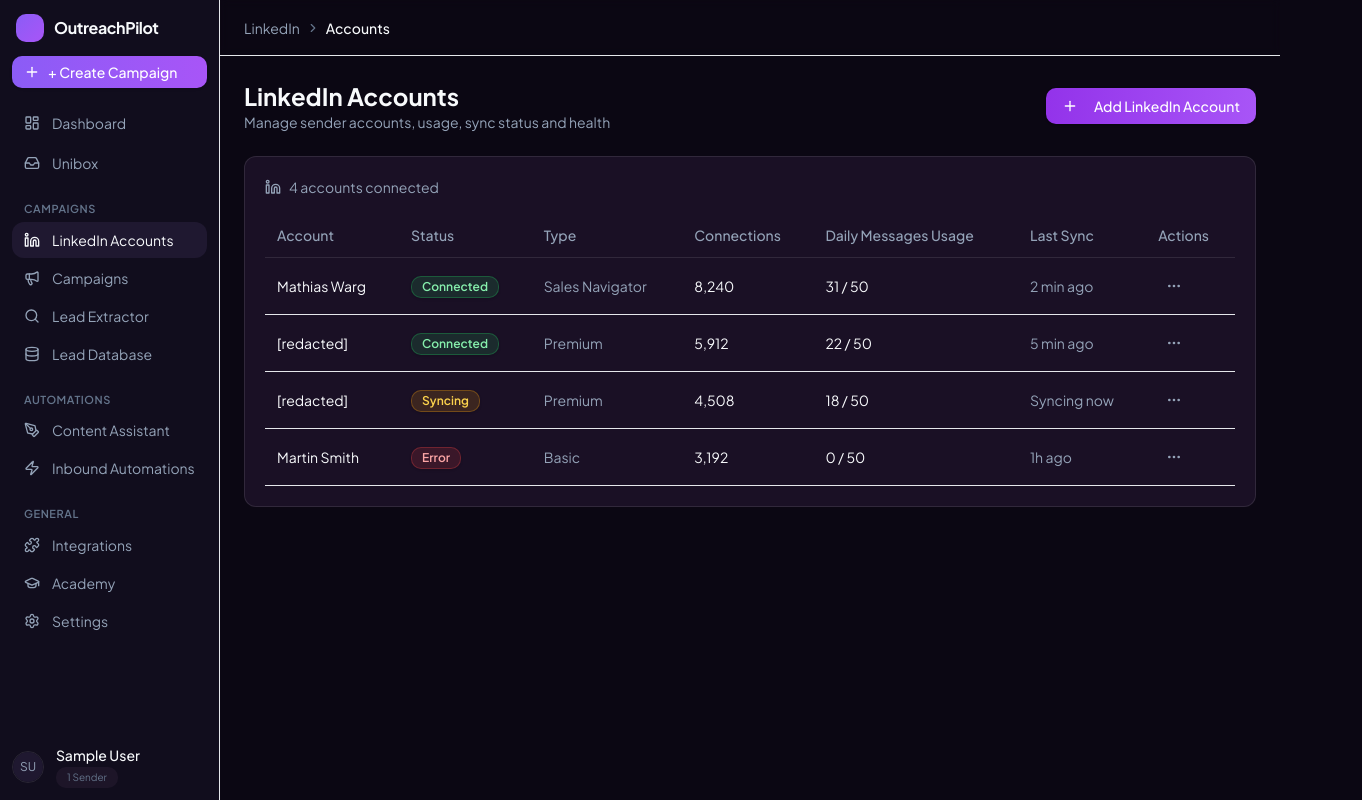
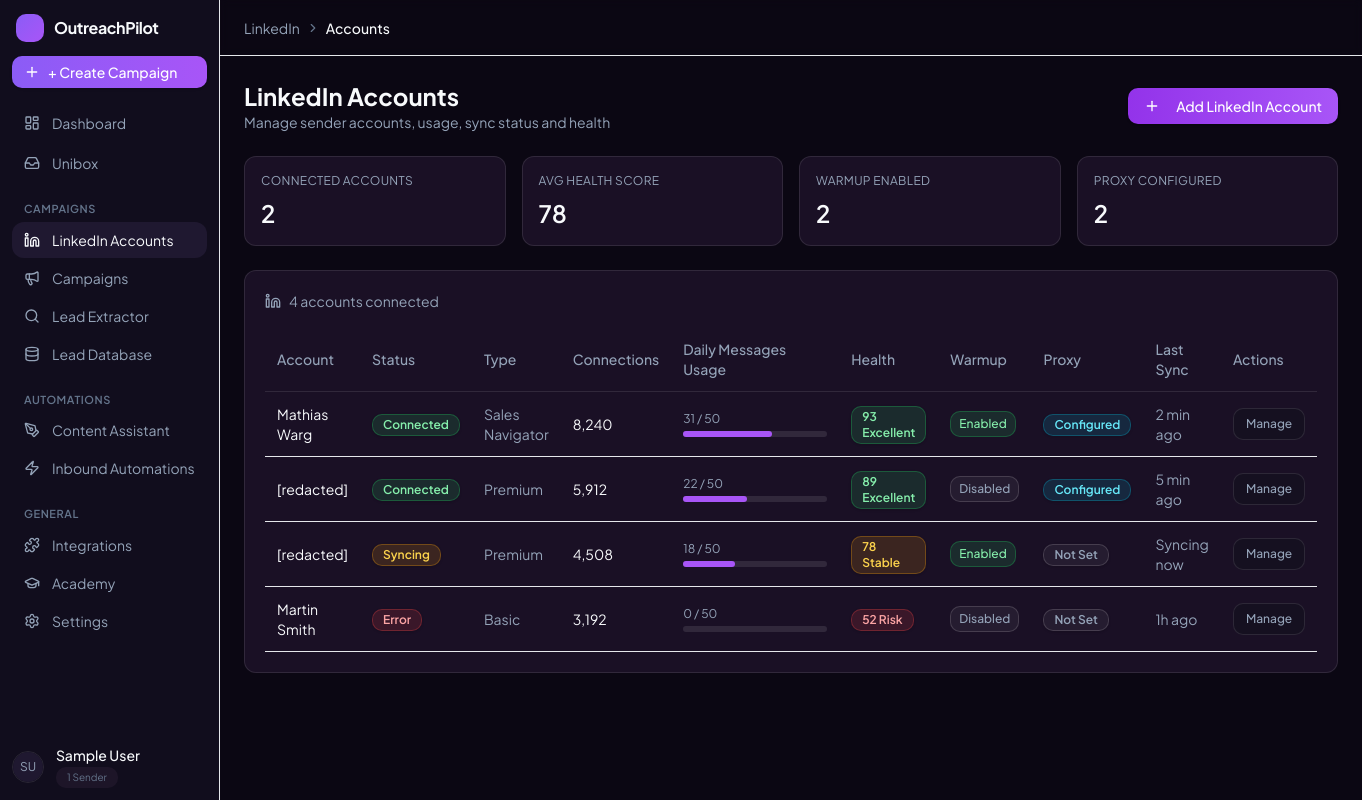
Before and after one commit to S-Borna/velaris, a Next.js app: page /linkedin/accounts in a window 1280 px wide. Shown: the whole page, 1362 px wide, since content can reach past the window. Built offline with nearby package versions, Linux system fonts and the light colour scheme; no server answers; sample sign-in values are in the browser's storage.

Commit message:
feat: enhance linkedin accounts with health warmup and proxy controls

```diff
--- a/app/(app)/linkedin/accounts/page.tsx
+++ b/app/(app)/linkedin/accounts/page.tsx
@@ -1,44 +1,83 @@
 // Copyright (c) Said Borna. All rights reserved.
+"use client";
+
+import { useMemo, useState } from "react";
 import { Badge } from "@/components/ui/badge";
 import { Button } from "@/components/ui/button";
-import { Linkedin, MoreHorizontal, Plus } from "lucide-react";
+import { Linkedin, Plus } from "lucide-react";
 
-const LINKEDIN_ACCOUNTS = [
+type AccountStatus = "connected" | "syncing" | "error";
+
+interface LinkedInAccountRow {
+    id: string;
+    account: string;
+    status: AccountStatus;
+    type: string;
+    connections: number;
+    dailyMessagesUsed: number;
+    dailyMessagesLimit: number;
+    healthScore: number;
+    lastSync: string;
+    warmupEnabled: boolean;
+    proxyConfigured: boolean;
+}
+
+const INITIAL_ACCOUNTS: LinkedInAccountRow[] = [
     {
+        id: "acc-1",
         account: "Mathias Warg",
         status: "connected",
         type: "Sales Navigator",
-        connections: "8,240",
-        usage: "31 / 50",
+        connections: 8240,
+        dailyMessagesUsed: 31,
+        dailyMessagesLimit: 50,
+        healthScore: 93,
         lastSync: "2 min ago",
+        warmupEnabled: true,
+        proxyConfigured: true,
     },
     {
+        id: "acc-2",
         account: "[redacted]",
         status: "connected",
         type: "Premium",
-        connections: "5,912",
-        usage: "22 / 50",
+        connections: 5912,
+        dailyMessagesUsed: 22,
+        dailyMessagesLimit: 50,
+        healthScore: 89,
         lastSync: "5 min ago",
+        warmupEnabled: false,
+        proxyConfigured: true,
     },
     {
+        id: "acc-3",
         account: "[redacted]",
         status: "syncing",
         type: "Premium",
-        connections: "4,508",
-        usage: "18 / 50",
+        connections: 4508,
+        dailyMessagesUsed: 18,
+        dailyMessagesLimit: 50,
+        healthScore: 78,
         lastSync: "Syncing now",
+        warmupEnabled: true,
+        proxyConfigured: false,
     },
     {
+        id: "acc-4",
         account: "Martin Smith",
         status: "error",
         type: "Basic",
-        connections: "3,192",
-        usage: "0 / 50",
+        connections: 3192,
+        dailyMessagesUsed: 0,
+        dailyMessagesLimit: 50,
+        healthScore: 52,
         lastSync: "1h ago",
+        warmupEnabled: false,
+        proxyConfigured: false,
     },
 ];
 
-function StatusBadge({ status }: { status: string }) {
+function StatusBadge({ status }: { status: AccountStatus }) {
     if (status === "connected") {
         return <Badge className="border border-green-500/30 bg-green-500/15 text-green-300">Connected</Badge>;
     }
@@ -50,7 +89,42 @@
     return <Badge className="border border-red-500/30 bg-red-500/15 text-red-300">Error</Badge>;
 }
 
+function HealthBadge({ score }: { score: number }) {
+    if (score >= 85) {
+        return <Badge className="border border-green-500/30 bg-green-500/15 text-green-300">{score} Excellent</Badge>;
+    }
+
+    if (score >= 70) {
+        return <Badge className="border border-amber-500/30 bg-amber-500/15 text-amber-300">{score} Stable</Badge>;
+    }
+
+    return <Badge className="border border-red-500/30 bg-red-500/15 text-red-300">{score} Risk</Badge>;
+}
+
 export default function LinkedInAccountsPage() {
+    const [accounts, setAccounts] = useState<LinkedInAccountRow[]>(INITIAL_ACCOUNTS);
+
+    const summary = useMemo(() => {
+        const healthAverage = Math.round(accounts.reduce((sum, row) => sum + row.healthScore, 0) / accounts.length);
+        const connectedCount = accounts.filter((row) => row.status === "connected").length;
+        const warmupCount = accounts.filter((row) => row.warmupEnabled).length;
+        const proxyCount = accounts.filter((row) => row.proxyConfigured).length;
+
+        return { healthAverage, connectedCount, warmupCount, proxyCount };
+    }, [accounts]);
+
+    function toggleWarmup(id: string): void {
+        setAccounts((current) =>
+            current.map((row) => {
+                if (row.id !== id) {
+                    return row;
+                }
+
+                return { ...row, warmupEnabled: !row.warmupEnabled };
+            }),
+        );
+    }
+
     return (
         <div className="space-y-6">
             <div className="flex flex-col gap-4 lg:flex-row lg:items-center lg:justify-between">
@@ -65,10 +139,29 @@
                 </Button>
             </div>
 
+            <div className="grid gap-4 sm:grid-cols-2 xl:grid-cols-4">
+                <div className="rounded-xl border border-white/10 bg-[var(--bg-card)] p-4">
+                    <p className="text-xs uppercase tracking-wide text-[var(--text-secondary)]">Connected Accounts</p>
+                    <p className="mt-2 text-2xl font-semibold text-[var(--text-primary)]">{summary.connectedCount}</p>
+                </div>
+                <div className="rounded-xl border border-white/10 bg-[var(--bg-card)] p-4">
+                    <p className="text-xs uppercase tracking-wide text-[var(--text-secondary)]">Avg Health Score</p>
+                    <p className="mt-2 text-2xl font-semibold text-[var(--text-primary)]">{summary.healthAverage}</p>
+                </div>
+                <div className="rounded-xl border border-white/10 bg-[var(--bg-card)] p-4">
+                    <p className="text-xs uppercase tracking-wide text-[var(--text-secondary)]">Warmup Enabled</p>
+                    <p className="mt-2 text-2xl font-semibold text-[var(--text-primary)]">{summary.warmupCount}</p>
+                </div>
+                <div className="rounded-xl border border-white/10 bg-[var(--bg-card)] p-4">
+                    <p className="text-xs uppercase tracking-wide text-[var(--text-secondary)]">Proxy Configured</p>
+                    <p className="mt-2 text-2xl font-semibold text-[var(--text-primary)]">{summary.proxyCount}</p>
+                </div>
+            </div>
+
             <div className="rounded-xl border border-white/10 bg-[var(--bg-card)] p-5">
                 <div className="mb-4 flex items-center gap-2 text-[var(--text-secondary)]">
                     <Linkedin className="h-4 w-4" />
-                    <span className="text-sm">4 accounts connected</span>
+                    <span className="text-sm">{accounts.length} accounts connected</span>
                 </div>
 
                 <div className="overflow-x-auto">
@@ -80,28 +173,57 @@
                                 <th className="px-3 py-3 font-medium">Type</th>
                                 <th className="px-3 py-3 font-medium">Connections</th>
                                 <th className="px-3 py-3 font-medium">Daily Messages Usage</th>
+                                <th className="px-3 py-3 font-medium">Health</th>
+                                <th className="px-3 py-3 font-medium">Warmup</th>
+                                <th className="px-3 py-3 font-medium">Proxy</th>
                                 <th className="px-3 py-3 font-medium">Last Sync</th>
                                 <th className="px-3 py-3 font-medium">Actions</th>
                             </tr>
                         </thead>
                         <tbody>
-                            {LINKEDIN_ACCOUNTS.map((row) => (
-                                <tr key={row.account} className="border-b border-white/6 text-[var(--text-primary)]">
+                            {accounts.map((row) => {
+                                const usagePercent = Math.round((row.dailyMessagesUsed / row.dailyMessagesLimit) * 100);
+
+                                return (
+                                    <tr key={row.id} className="border-b border-white/6 text-[var(--text-primary)]">
                                         <td className="px-3 py-3">{row.account}</td>
+                                        <td className="px-3 py-3"><StatusBadge status={row.status} /></td>
+                                        <td className="px-3 py-3 text-[var(--text-secondary)]">{row.type}</td>
+                                        <td className="px-3 py-3">{row.connections.toLocaleString()}</td>
                                         <td className="px-3 py-3">
-                                        <StatusBadge status={row.status} />
+                                            <div className="w-36">
+                                                <p className="mb-1 text-xs text-[var(--text-secondary)]">{row.dailyMessagesUsed} / {row.dailyMessagesLimit}</p>
+                                                <div className="h-1.5 rounded-full bg-white/10">
+                                                    <div className="h-1.5 rounded-full bg-purple-500" style={{ width: `${usagePercent}%` }} />
+                                                </div>
+                                            </div>
                                         </td>
-                                    <td className="px-3 py-3 text-[var(--text-secondary)]">{row.type}</td>
-                                    <td className="px-3 py-3">{row.connections}</td>
-                                    <td className="px-3 py-3">{row.usage}</td>
+                                        <td className="px-3 py-3"><HealthBadge score={row.healthScore} /></td>
+                                        <td className="px-3 py-3">
+                                            <button
+                                                type="button"
+                                                onClick={() => toggleWarmup(row.id)}
+                                                className={`rounded-md border px-2 py-1 text-xs font-medium transition ${row.warmupEnabled ? "border-green-500/30 bg-green-500/15 text-green-300" : "border-white/15 bg-white/5 text-[var(--text-secondary)] hover:bg-white/10"}`}
+                                            >
+                                                {row.warmupEnabled ? "Enabled" : "Disabled"}
+                                            </button>
+                                        </td>
+                                        <td className="px-3 py-3">
+                                            {row.proxyConfigured ? (
+                                                <Badge className="border border-cyan-500/30 bg-cyan-500/15 text-cyan-300">Configured</Badge>
+                                            ) : (
+                                                <Badge className="border border-white/15 bg-white/5 text-[var(--text-secondary)]">Not Set</Badge>
+                                            )}
+                                        </td>
                                         <td className="px-3 py-3 text-[var(--text-secondary)]">{row.lastSync}</td>
                                         <td className="px-3 py-3">
-                                        <Button variant="ghost" size="icon" className="h-8 w-8 text-[var(--text-secondary)] hover:bg-white/10 hover:text-white">
-                                            <MoreHorizontal className="h-4 w-4" />
+                                            <Button variant="ghost" size="sm" className="h-8 border border-white/10 bg-[var(--bg-input)] px-3 text-xs text-[var(--text-secondary)] hover:bg-white/10 hover:text-white">
+                                                Manage
                                             </Button>
                                         </td>
                                     </tr>
-                            ))}
+                                );
+                            })}
                         </tbody>
                     </table>
                 </div>
```
Lines whose indentation alone changed are shown as unchanged.
